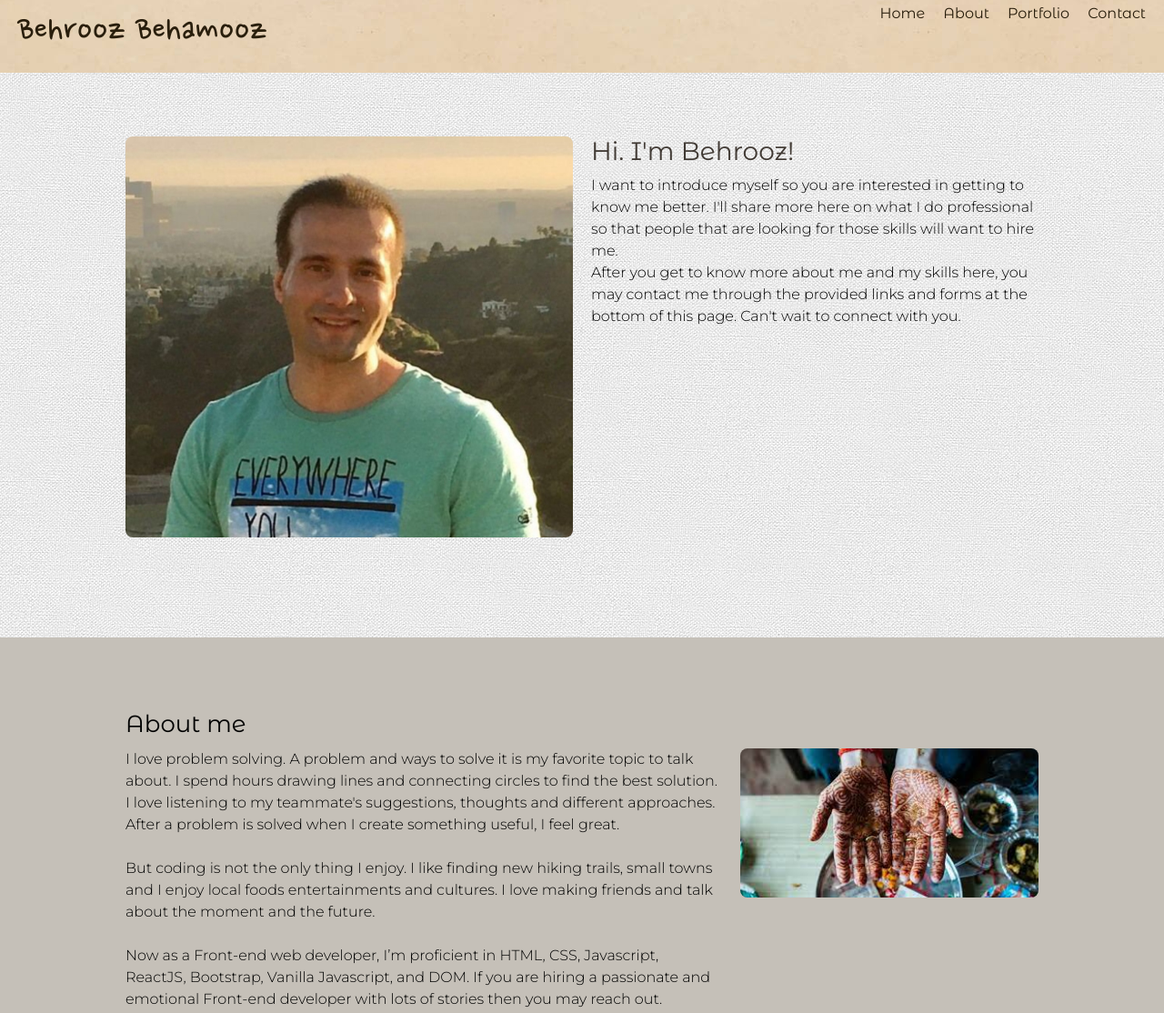
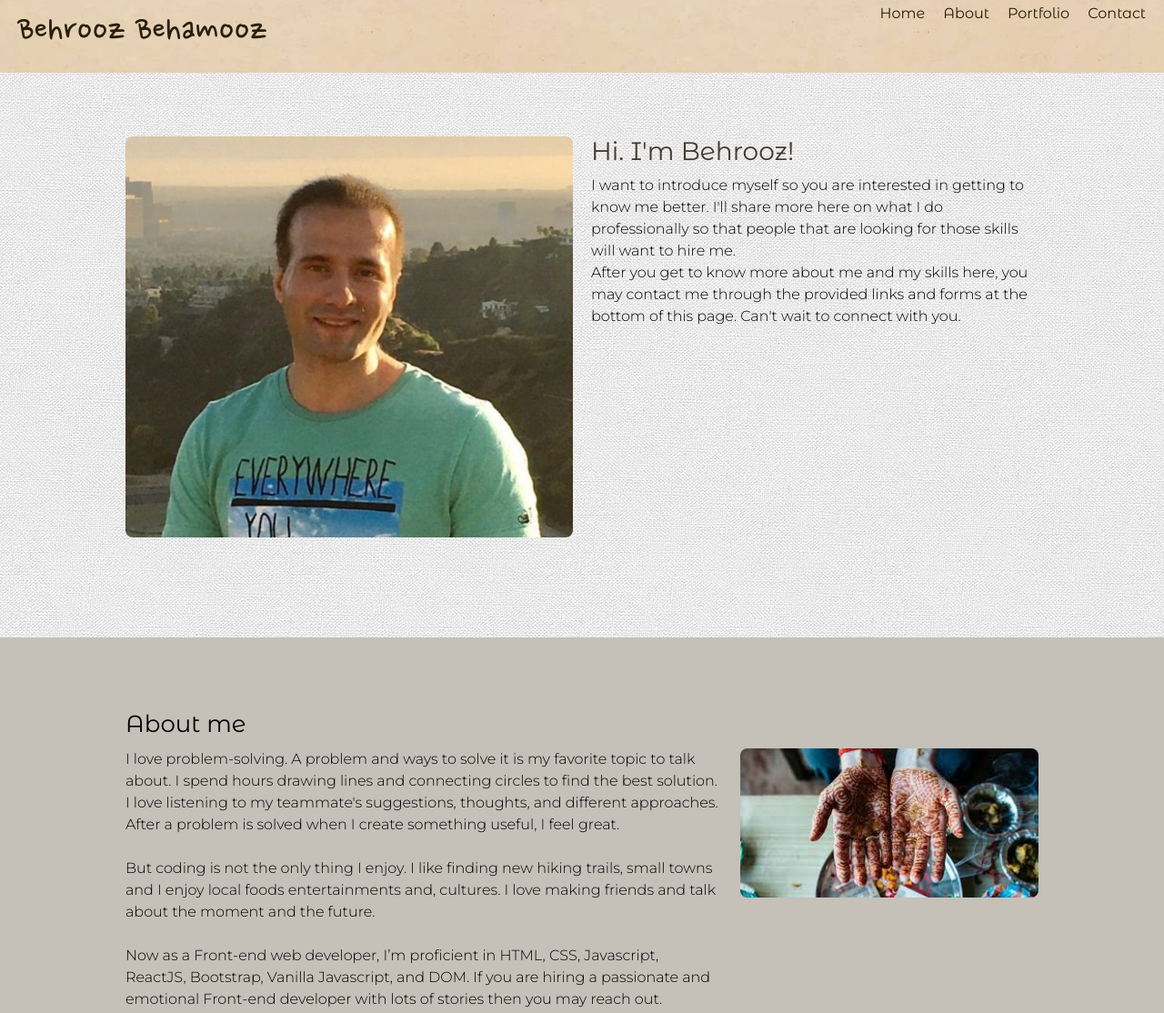
Before and after one commit to BehroozBehamooz/portfolio-flexbox, a plain HTML site: page index.html in a window 1280 px wide. Shown: the part 11-1125 px from the top of the page at 91% size. Drawn offline with nearby package versions, Linux system fonts and the light colour scheme.

Commit message:
gramerly applied

```diff
--- a/index.html
+++ b/index.html
@@ -40,7 +40,7 @@
                 <div class="item">
                     <h1>Hi. I'm Behrooz!</h1>
                     <p>I want to introduce myself so you are interested in getting to know me better. I'll share more
-                        here on what I do professional so that people that are looking for those skills will want to
+                        here on what I do professionally so that people that are looking for those skills will want to
                         hire me.</p>
                     <p>After you get to know more about me and my skills here,
                         you may contact me through the provided links and forms at the bottom of this page.
@@ -55,17 +55,17 @@
             <h2>About me</h2>
             <div class="group">
                 <div class="item item-double">
-                    <p>I love problem solving. A problem and ways to solve it is my favorite topic to talk about.
+                    <p>I love problem-solving. A problem and ways to solve it is my favorite topic to talk about.
                         I spend hours drawing lines and connecting circles to find the best solution. I love listening
                         to
-                        my teammate's suggestions, thoughts and different approaches. After a problem is solved when I
+                        my teammate's suggestions, thoughts, and different approaches. After a problem is solved when I
                         create something useful, I feel great.
                     </p>
 
                     <br>
                     <p>
                         But coding is not the only thing I enjoy. I like finding new hiking trails, small towns and
-                        I enjoy local foods entertainments and cultures. I love making friends and talk about the moment
+                        I enjoy local foods entertainments and, cultures. I love making friends and talk about the moment
                         and the
                         future.
                     </p>
```
